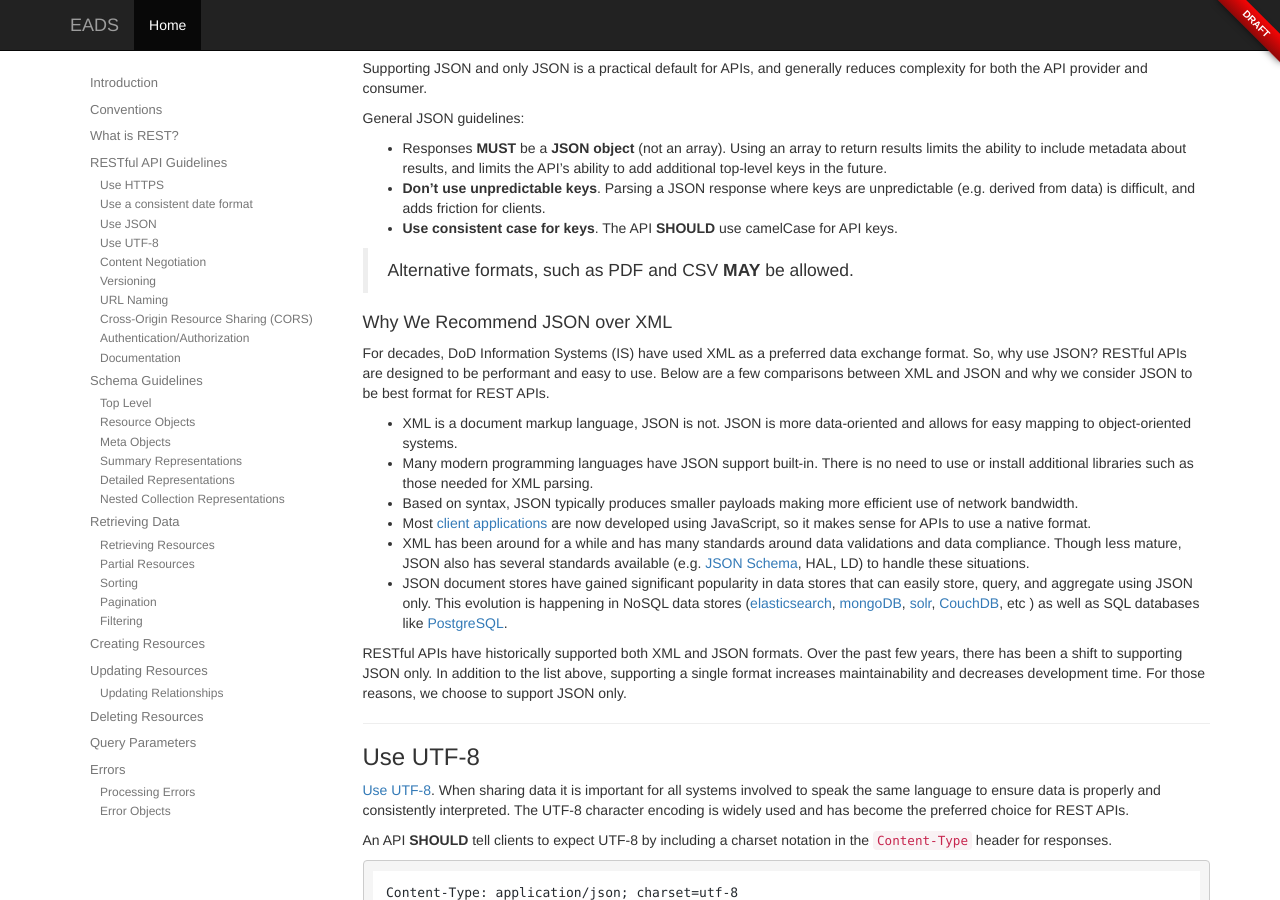
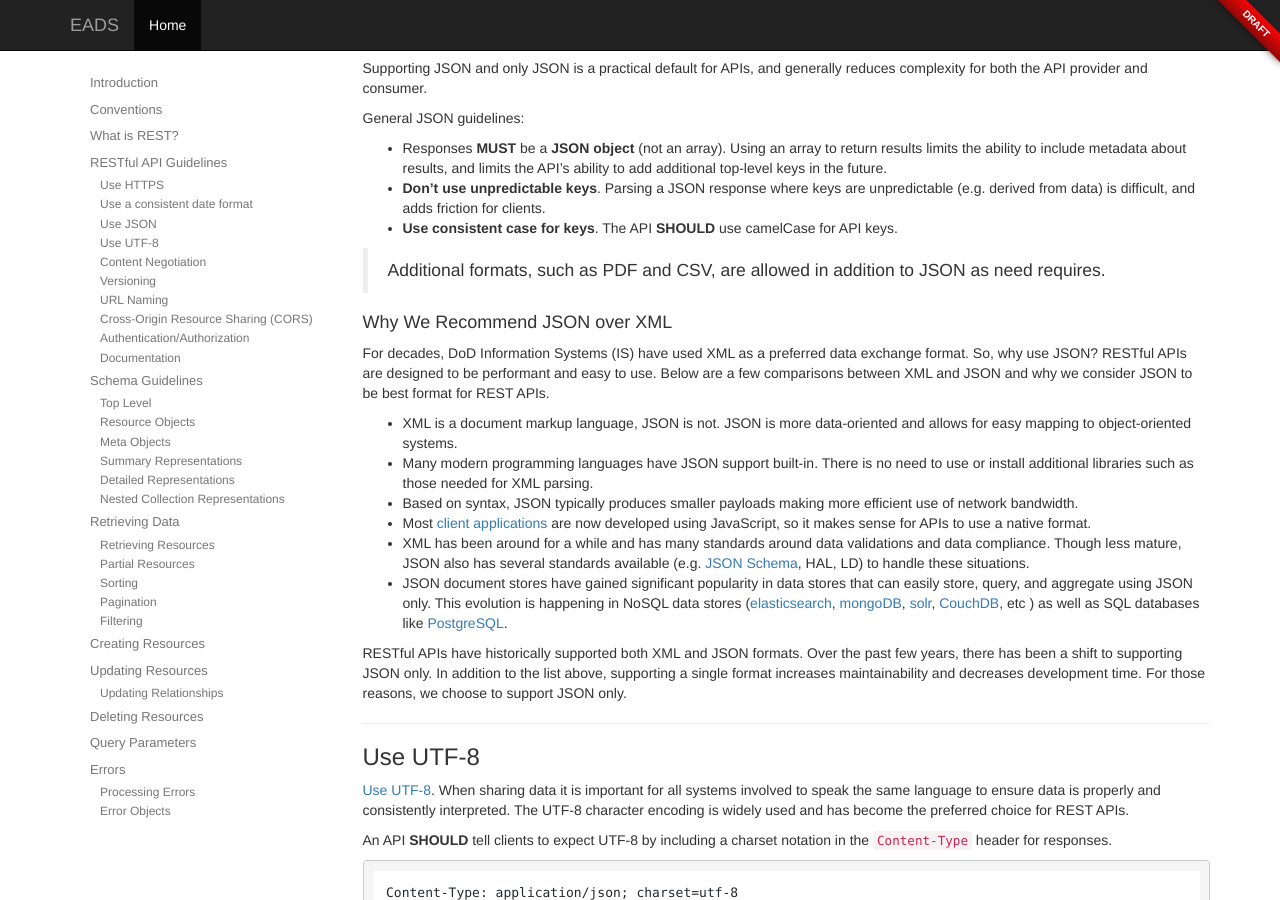
Before and after one commit to DoDCIO/eads, a Jekyll site: the page built from index.md, in a window 1280 px wide and 900 px high, scrolled down 1900 px. Built offline with Jekyll 4.4.1, drawn with Linux system fonts in a browser that asks for light colours; nearby versions of some CDN libraries; our own code applies the rules of GitHub Pages for plain Markdown files.

Commit message:
This resolves #81.  Clarify Use JSON section

```diff
--- a/index.md
+++ b/index.md
@@ -100,7 +100,7 @@ General JSON guidelines:
 * **Don't use unpredictable keys**. Parsing a JSON response where keys are unpredictable (e.g. derived from data) is difficult, and adds friction for clients.
 * **Use consistent case for keys**. The API **SHOULD** use camelCase for API keys.
 
-> Alternative formats, such as PDF and CSV **MAY** be allowed.
+> Additional formats, such as PDF and CSV, are allowed in addition to JSON as need requires.
 
 #### Why We Recommend JSON over XML
 
```
